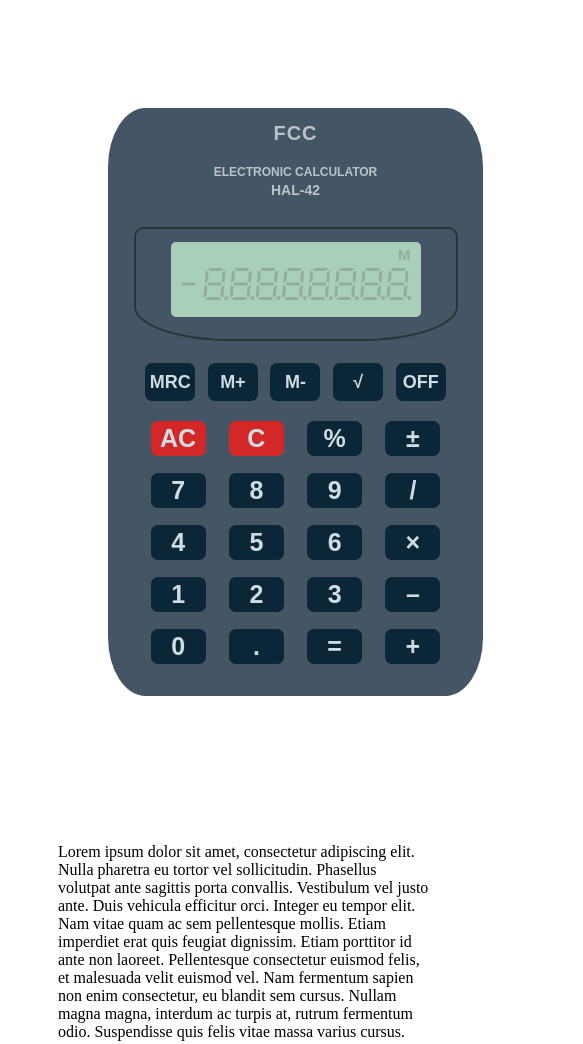
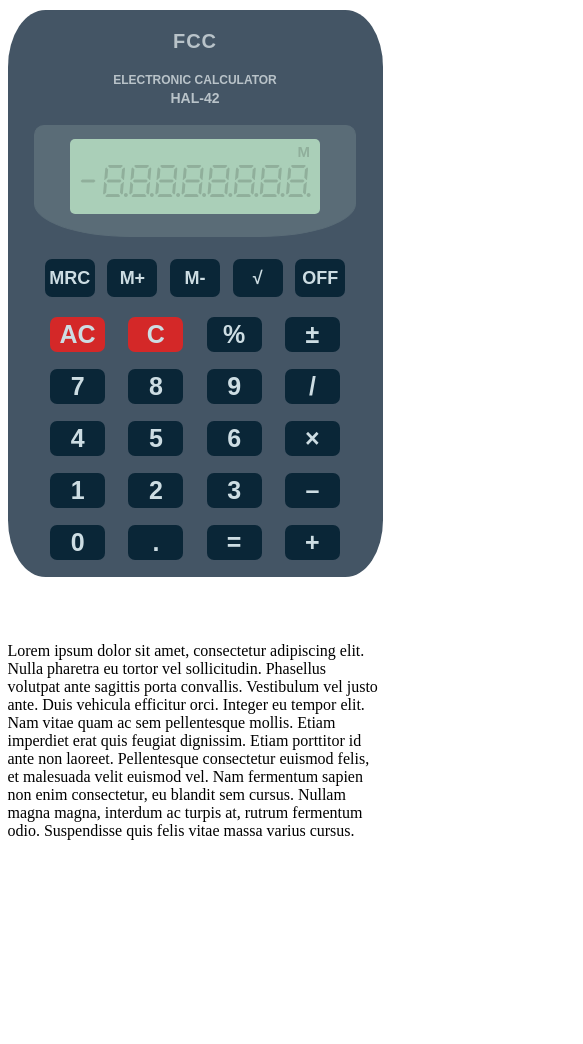
Before and after one commit to DavideD/FCC-calculator, a plain HTML site: page index.html in a window 390 px wide. Shown: the whole page, 583 px wide, since content can reach past the window. After the commit the page ends 844 px from the top, so only its background shows below. Drawn offline with nearby package versions, Linux system fonts and the light colour scheme.

Commit message:
Margins and responsiveness

```diff
--- a/css/style.css
+++ b/css/style.css
@@ -5,40 +5,57 @@
   src: url('/font/DSEG7ClassicMini-Italic.woff');
 }
 
-.calculator-wrapper {
-  display: inline-block;
-  height: 685px;
-  margin: 50px;
-  vertical-align: top;
-  width: 475px;
+body {
+  margin: 10px 0 0 0;
+  padding: 0;
 }
 
-.text-wrapper {
-  display: inline-block;
-  vertical-align: top;
-  width : 475px;
+.document {
+  max-width: 950px;
+  margin: 0 auto;
 }
+
+@media (min-width: 950px) {
+  .calculator-wrapper {
+    display: inline-block;
+    padding: 50px;
+  }
+  .text-wrapper {
+    display: inline-block;
+    vertical-align: top;
+    width : 475px;
+  }
+}
+
+@media (max-width: 949px) {
+  .calculator-wrapper {
+    padding: 50px auto;
+  }
+  .text-wrapper {
+    padding: 50px auto;
+  }
+
+}
+
 
 .calculator {
   background-color: #445565;
   border-radius: 10%;
-  box-shadow: ;
-  display: inline-block;
-  margin: 50px;
-  margin-right: auto;
+  margin: auto;
   width: 375px;
 }
 
 .text {
-  margin: 50px;
-  display: inline-block;
+  margin: auto;
+  padding-top: 50px;
+  width: 375px;
 }
 
 .branding {
   color: #b9c3c9;
   font-family: sans-serif;
-  height: 105px;
-  padding-top: 14px;
+  height: 95px;
+  padding-top: 20px;
   text-align: center;
 }
 
@@ -63,11 +80,12 @@
 }
 
 .screen-frame {
+  background-color: #5a6c77;
   border-top-right-radius: 10px;
   border-top-left-radius: 10px;
   border-bottom-right-radius: 30%;
   border-bottom-left-radius: 30%;
-  border: solid 2px #26343c;
+  border: solid 1px #5a6c77;
   height: 110px;
   margin: 0 auto;
   width: 320px;
--- a/index.html
+++ b/index.html
@@ -11,10 +11,14 @@
 <body>
 
   <!-- This is the beginning of the HTML for the FCC calculator-->
-<div>
+  <div class="document">
     <div class="calculator-wrapper">
       <div class="calculator">
-    <div class="branding"><div class="brand">FCC</div><div class="description">Electronic calculator</div><div class="model">HAL-42</div></div>
+        <div class="branding">
+          <div class="brand">FCC</div>
+          <div class="description">Electronic calculator</div>
+          <div class="model">HAL-42</div>
+        </div>
         <div class="screen-frame">
           <div class="screen">
             <div class="screen-background">-8.8.8.8.8.8.8.8.</div>
@@ -119,7 +123,9 @@
       </div>
     </div><div class="text-wrapper">
       <div class="text">
-    Lorem ipsum dolor sit amet, consectetur adipiscing elit. Nulla pharetra eu tortor vel sollicitudin. Phasellus volutpat ante sagittis porta convallis. Vestibulum vel justo ante. Duis vehicula efficitur orci. Integer eu tempor elit. Nam vitae quam ac sem pellentesque mollis. Etiam imperdiet erat quis feugiat dignissim. Etiam porttitor id ante non laoreet. Pellentesque consectetur euismod felis, et malesuada velit euismod vel. Nam fermentum sapien non enim consectetur, eu blandit sem cursus. Nullam magna magna, interdum ac turpis at, rutrum fermentum odio. Suspendisse quis felis vitae massa varius cursus.
+        Lorem ipsum dolor sit amet, consectetur adipiscing elit. Nulla pharetra eu tortor vel sollicitudin. Phasellus volutpat ante sagittis porta convallis. Vestibulum vel justo ante. Duis vehicula efficitur orci. Integer eu tempor elit. Nam vitae quam ac sem
+        pellentesque mollis. Etiam imperdiet erat quis feugiat dignissim. Etiam porttitor id ante non laoreet. Pellentesque consectetur euismod felis, et malesuada velit euismod vel. Nam fermentum sapien non enim consectetur, eu blandit sem cursus. Nullam
+        magna magna, interdum ac turpis at, rutrum fermentum odio. Suspendisse quis felis vitae massa varius cursus.
       </div>
     </div>
   </div>
```
Also changed, not shown: 1 other file. Lines whose indentation alone changed are shown as unchanged.
